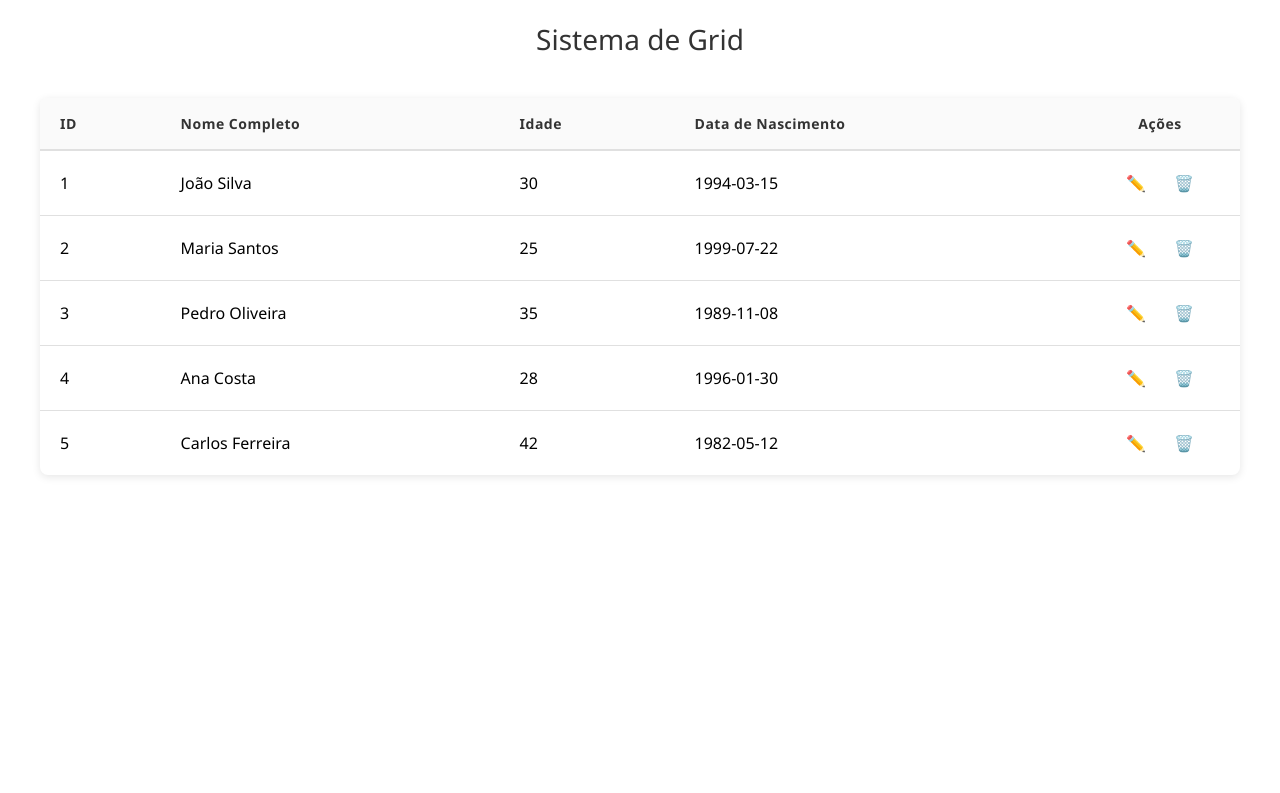
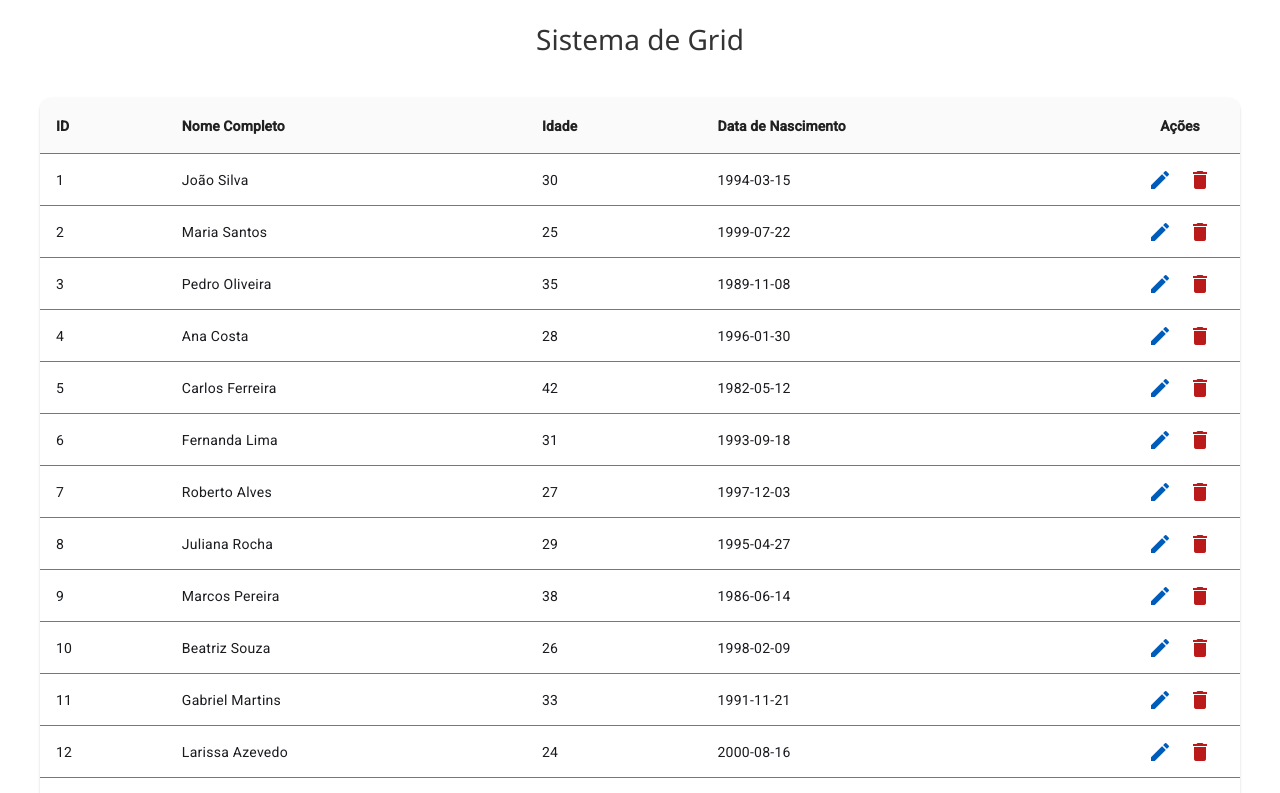
Before and after one commit to ddcsilva/TesteAngular, an Angular app: page / in a window 1280 px wide. Shown: the top 793 px of the page. Built offline with nearby package versions, Linux system fonts and the light colour scheme; data requests are answered from the project's data file.

Commit message:
Enhance grid component: add new data entries to db.json, update HTML structure to use Angular Material components, and improve loading and empty state visuals for better user experience.

```diff
--- a/db.json
+++ b/db.json
@@ -29,6 +29,66 @@
       "nome": "Carlos Ferreira",
       "idade": 42,
       "dataNascimento": "1982-05-12"
+    },
+    {
+      "id": 6,
+      "nome": "Fernanda Lima",
+      "idade": 31,
+      "dataNascimento": "1993-09-18"
+    },
+    {
+      "id": 7,
+      "nome": "Roberto Alves",
+      "idade": 27,
+      "dataNascimento": "1997-12-03"
+    },
+    {
+      "id": 8,
+      "nome": "Juliana Rocha",
+      "idade": 29,
+      "dataNascimento": "1995-04-27"
+    },
+    {
+      "id": 9,
+      "nome": "Marcos Pereira",
+      "idade": 38,
+      "dataNascimento": "1986-06-14"
+    },
+    {
+      "id": 10,
+      "nome": "Beatriz Souza",
+      "idade": 26,
+      "dataNascimento": "1998-02-09"
+    },
+    {
+      "id": 11,
+      "nome": "Gabriel Martins",
+      "idade": 33,
+      "dataNascimento": "1991-11-21"
+    },
+    {
+      "id": 12,
+      "nome": "Larissa Azevedo",
+      "idade": 24,
+      "dataNascimento": "2000-08-16"
+    },
+    {
+      "id": 13,
+      "nome": "Rafael Cardoso",
+      "idade": 40,
+      "dataNascimento": "1984-01-07"
+    },
+    {
+      "id": 14,
+      "nome": "Camila Nunes",
+      "idade": 32,
+      "dataNascimento": "1992-05-30"
+    },
+    {
+      "id": 15,
+      "nome": "Thiago Barbosa",
+      "idade": 36,
+      "dataNascimento": "1988-10-25"
     }
   ]
 }
--- a/src/app/shared/components/grid/grid.component.html
+++ b/src/app/shared/components/grid/grid.component.html
@@ -1,50 +1,54 @@
-<div class="grid-container">
+<mat-card>
   @if (loading()) {
-  <div class="loading">Carregando...</div>
+  <div class="loading-container">
+    <mat-spinner diameter="40"></mat-spinner>
+    <p>Carregando dados...</p>
+  </div>
   } @else if (dados().length === 0) {
-  <div class="empty-state">Nenhum dado para exibir</div>
+  <div class="empty-state">
+    <mat-icon>inbox</mat-icon>
+    <p>Nenhum dado para exibir</p>
+  </div>
   } @else {
-  <table class="grid-table">
-    <thead>
-      <tr>
-        @for (coluna of obterColunasComAcoes(); track coluna) { @if (coluna ===
-        'acoes') {
-        <th class="coluna-acoes">Ações</th>
-        } @else {
-        <th>{{ obterNomeColuna(coluna) }}</th>
-        } }
-      </tr>
-    </thead>
+  <table mat-table [dataSource]="dados()" class="mat-elevation-z0">
+    <!-- Colunas de Dados Dinâmicas -->
+    @for (coluna of colunas(); track coluna) {
+    <ng-container [matColumnDef]="coluna">
+      <th mat-header-cell *matHeaderCellDef>{{ obterNomeColuna(coluna) }}</th>
+      <td mat-cell *matCellDef="let element">
+        {{ obterValorColuna(element, coluna) }}
+      </td>
+    </ng-container>
+    }
 
-    <tbody>
-      @for (item of dados(); track $index) {
-      <tr>
-        @for (coluna of obterColunasComAcoes(); track coluna) { @if (coluna ===
-        'acoes') {
-        <td class="coluna-acoes">
-          <div class="acoes-container">
+    <!-- Coluna de Ações -->
+    @if (mostrarAcoes()) {
+    <ng-container matColumnDef="acoes">
+      <th mat-header-cell *matHeaderCellDef class="coluna-acoes">Ações</th>
+      <td mat-cell *matCellDef="let element" class="coluna-acoes">
         <button
-              class="btn-acao btn-editar"
-              (click)="aoEditar(item)"
-              title="Editar"
+          mat-icon-button
+          color="primary"
+          (click)="aoEditar(element)"
+          matTooltip="Editar"
         >
-              ✏️
+          <mat-icon>edit</mat-icon>
         </button>
         <button
-              class="btn-acao btn-excluir"
-              (click)="aoExcluir(item)"
-              title="Excluir"
+          mat-icon-button
+          color="warn"
+          (click)="aoExcluir(element)"
+          matTooltip="Excluir"
         >
-              🗑️
+          <mat-icon>delete</mat-icon>
         </button>
-          </div>
       </td>
-        } @else {
-        <td>{{ obterValorColuna(item, coluna) }}</td>
-        } }
-      </tr>
+    </ng-container>
     }
-    </tbody>
+
+    <!-- Definição das linhas -->
+    <tr mat-header-row *matHeaderRowDef="obterColunasComAcoes()"></tr>
+    <tr mat-row *matRowDef="let row; columns: obterColunasComAcoes()"></tr>
   </table>
   }
-</div>
+</mat-card>
--- a/src/app/shared/components/grid/grid.component.scss
+++ b/src/app/shared/components/grid/grid.component.scss
@@ -1,66 +1,66 @@
-// ===== CONTAINER PRINCIPAL =====
-.grid-container {
-  background-color: #fff;
-  border-radius: 8px;
-  box-shadow: 0 2px 8px rgba(0, 0, 0, 0.1);
+// ===== MATERIAL DESIGN CARD =====
+mat-card {
   margin: 16px 0;
-  transition: box-shadow 0.3s ease;
+  padding: 0 !important;
   overflow: hidden;
 }
 
-.grid-container:hover {
-  box-shadow: 0 4px 16px rgba(0, 0, 0, 0.15);
+// ===== LOADING STATE =====
+.loading-container {
+  display: flex;
+  flex-direction: column;
+  align-items: center;
+  justify-content: center;
+  padding: 60px 20px;
+
+  p {
+    margin-top: 16px;
+    color: rgba(0, 0, 0, 0.6);
+    font-size: 14px;
+  }
 }
 
-// ===== ESTADOS =====
-.loading {
-  text-align: center;
-  padding: 60px 20px;
-  color: #666;
-  font-size: 16px;
+// ===== EMPTY STATE =====
+.empty-state {
+  display: flex;
+  flex-direction: column;
+  align-items: center;
+  justify-content: center;
+  padding: 80px 20px;
+  color: rgba(0, 0, 0, 0.4);
+
+  mat-icon {
+    font-size: 48px;
+    width: 48px;
+    height: 48px;
+    margin-bottom: 16px;
+  }
+
+  p {
+    margin: 0;
+    font-size: 16px;
+  }
 }
 
-.empty-state {
-  text-align: center;
-  padding: 80px 20px;
-  color: #999;
-  font-style: italic;
-  font-size: 16px;
+// ===== TABELA MATERIAL =====
+table {
+  width: 100%;
 }
 
-// ===== TABELA =====
-.grid-table {
-  width: 100%;
-  border-collapse: collapse;
+// Cabeçalho com cor de fundo
+.mat-mdc-header-cell {
+  font-weight: 600 !important;
+  color: rgba(0, 0, 0, 0.87) !important;
+  background-color: #fafafa !important;
 }
 
-.grid-table th,
-.grid-table td {
-  padding: 16px 20px;
-  text-align: left;
-  border-bottom: 1px solid #e0e0e0;
+// Linhas do corpo sempre brancas
+.mat-mdc-row {
+  background-color: white !important;
 }
 
-.grid-table th {
-  background-color: #fafafa;
-  font-weight: 600;
-  color: #333;
-  font-size: 14px;
-  letter-spacing: 0.5px;
-  border-bottom: 2px solid #e0e0e0;
-}
-
-.grid-table tbody tr:first-child td {
-  border-top: none;
-}
-
-.grid-table tbody tr:last-child td {
-  border-bottom: none;
-}
-
-.grid-table tbody tr:hover {
-  background-color: #f8f9fa;
-  transition: background-color 0.2s ease;
+.mat-mdc-row:hover {
+  background-color: #f8f9fa !important;
 }
 
 // ===== COLUNA DE AÇÕES =====
@@ -69,38 +69,7 @@
   width: 120px;
 }
 
-.acoes-container {
-  display: flex;
-  justify-content: center;
-  gap: 8px;
+// Cabeçalho da coluna ações igual aos outros
+.mat-mdc-header-cell.coluna-acoes {
+  text-align: center !important;
 }
-
-.btn-acao {
-  background: none;
-  border: none;
-  cursor: pointer;
-  padding: 6px 10px;
-  border-radius: 6px;
-  font-size: 16px;
-  display: flex;
-  align-items: center;
-  justify-content: center;
-  transition: all 0.2s ease;
-  min-width: 32px;
-  height: 32px;
-}
-
-.btn-acao:hover {
-  background-color: #f0f0f0;
-  transform: translateY(-1px);
-}
-
-.btn-editar:hover {
-  background-color: #e3f2fd;
-  color: #1976d2;
-}
-
-.btn-excluir:hover {
-  background-color: #ffebee;
-  color: #d32f2f;
-}
```
Also changed, not shown: src/app/shared/components/grid/grid.component.ts (+15 -1 lines). Lines whose indentation alone changed are shown as unchanged.
